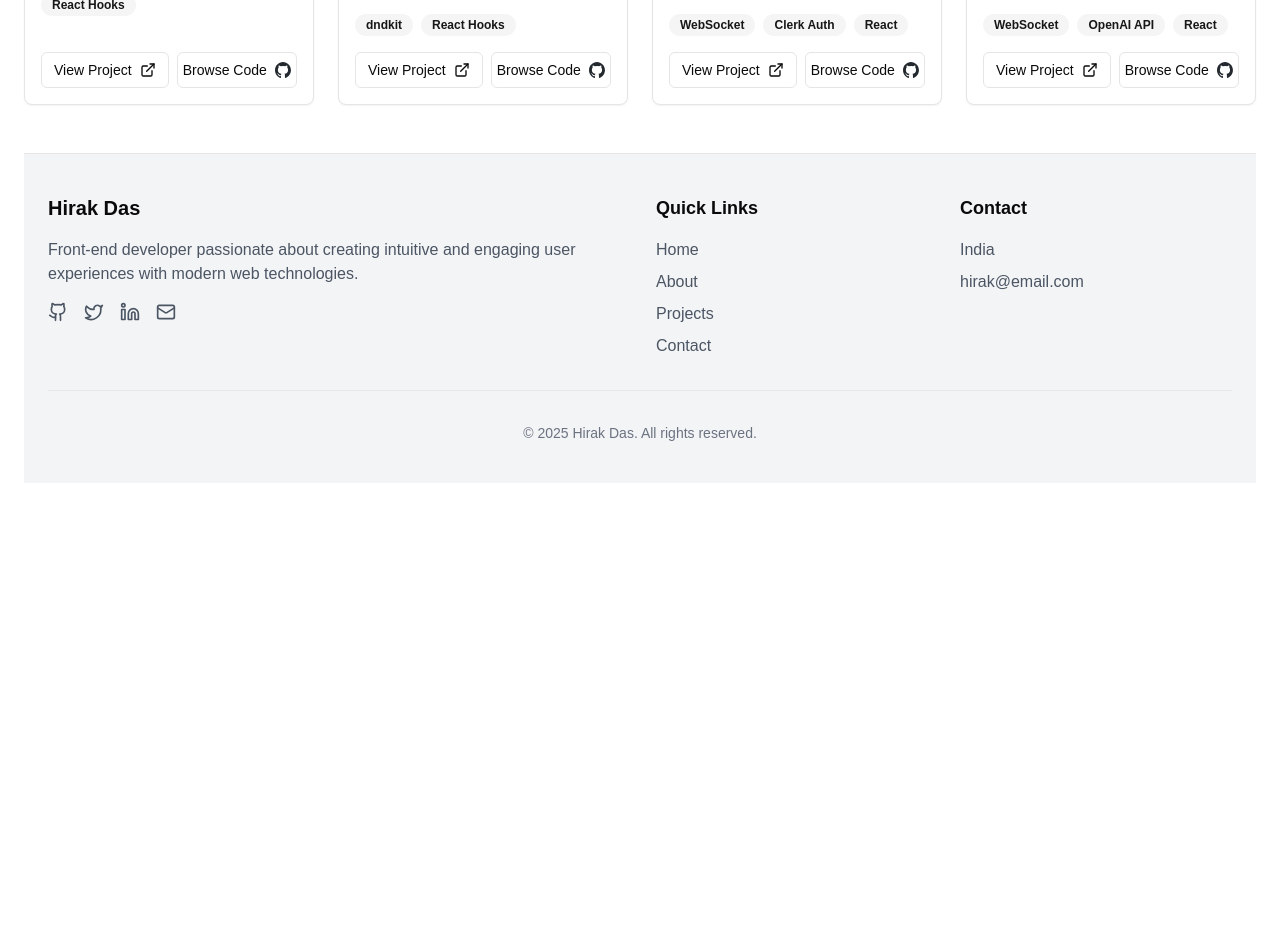
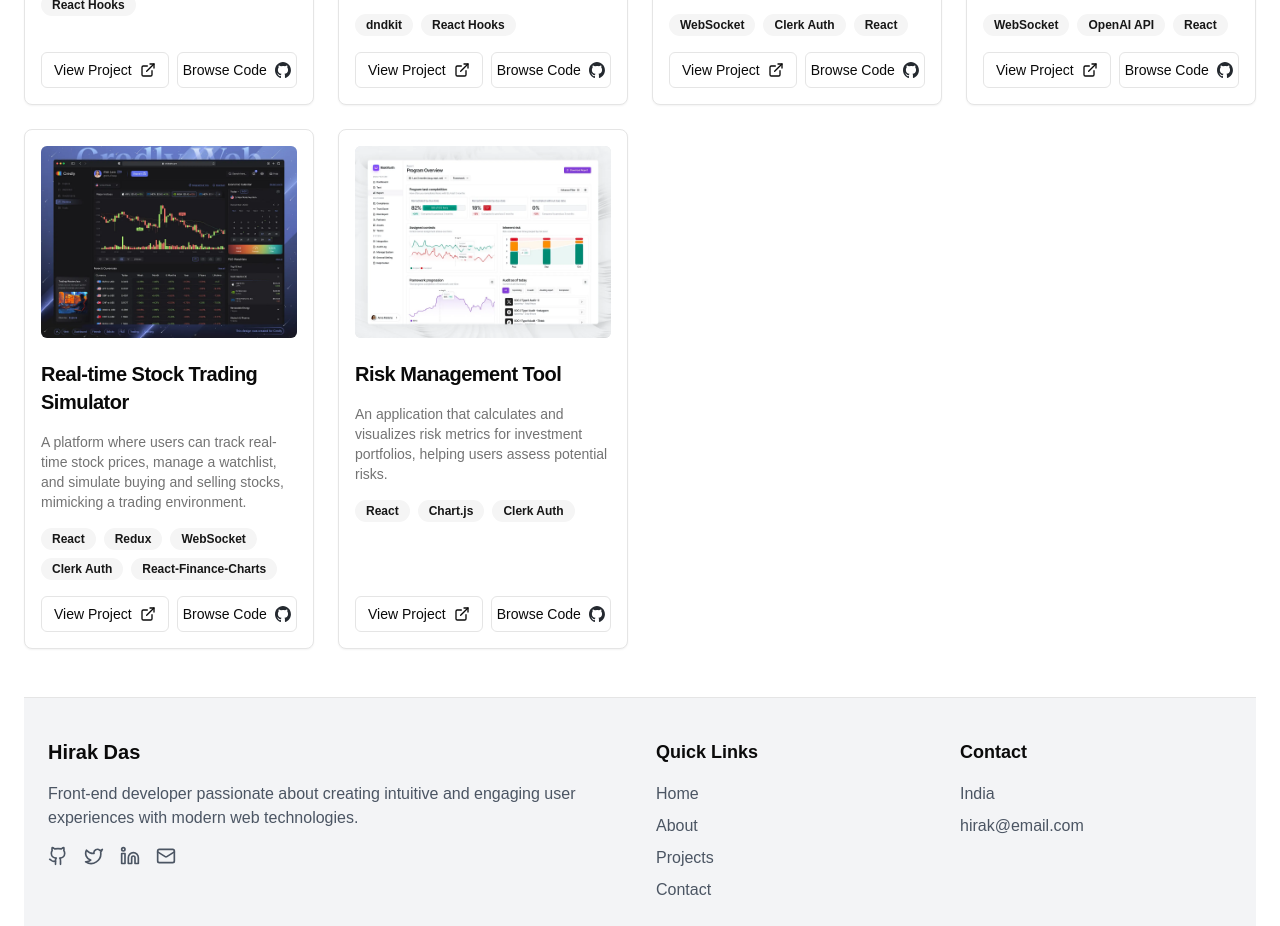
Before and after one commit to 1hirak/ProjectDisplay, a Next.js app: page / in a window 1280 px wide. Shown: the part 1000-1926 px from the top of the page. Before the commit the page ends 1507 px from the top, so only its background shows below. Built offline with nearby package versions, Linux system fonts and the light colour scheme.

Commit message:
home page update

```diff
--- a/src/app/page.jsx
+++ b/src/app/page.jsx
@@ -60,7 +60,7 @@ const ProjectCard = ({ title, description, technologies, link, githubLink, image
 };
 
 const ProjectShowcase = () => {
-  const projects = [
+  const  projects = [
     {
       title: "E-Commerce Platform",
       description: "A full-featured online store built with Medusa headless commerce solution, featuring product management, cart functionality, and checkout.",
@@ -82,7 +82,7 @@ const ProjectShowcase = () => {
       description: "Customizable form creation tool with authentication and database integration for collecting and storing user submissions.",
       technologies: ["Supabase", "Clerk Auth"],
       link: "/projects/form-builder",
-      githubLink: "https://github.com/username/ ",
+      githubLink: "https://github.com/username/",
       imagePath: "media/shots/form-builder.webp"
     },
     {
@@ -124,8 +124,25 @@ const ProjectShowcase = () => {
       link: "/projects/ai-chat",
       githubLink: "https://github.com/username/ai-chat-assistant",
       imagePath: "media/shots/ai-chat.webp"
+    },
+    {
+      title: "Real-time Stock Trading Simulator",
+      description: "A platform where users can track real-time stock prices, manage a watchlist, and simulate buying and selling stocks, mimicking a trading environment.",
+      technologies: ["React", "Redux", "WebSocket", "Clerk Auth", "React-Finance-Charts"],
+      link: "/projects/stock-trading-simulator",
+      githubLink: "https://github.com/username/stock-trading-simulator",
+      imagePath: "media/shots/stock-trading-simulator.webp"
+    },
+    {
+      title: "Risk Management Tool",
+      description: "An application that calculates and visualizes risk metrics for investment portfolios, helping users assess potential risks.",
+      technologies: ["React", "Chart.js", "Clerk Auth"],
+      link: "/projects/risk-management-tool",
+      githubLink: "https://github.com/username/risk-management-tool",
+      imagePath: "media/shots/risk-management-tool.webp"
     }
   ];
+
 
   return (
     <div className="container mx-auto p-6">
```
Also changed, not shown: public/media/shots/risk-management-tool.webp (added), public/media/shots/stock-trading-simulator.webp (added).
